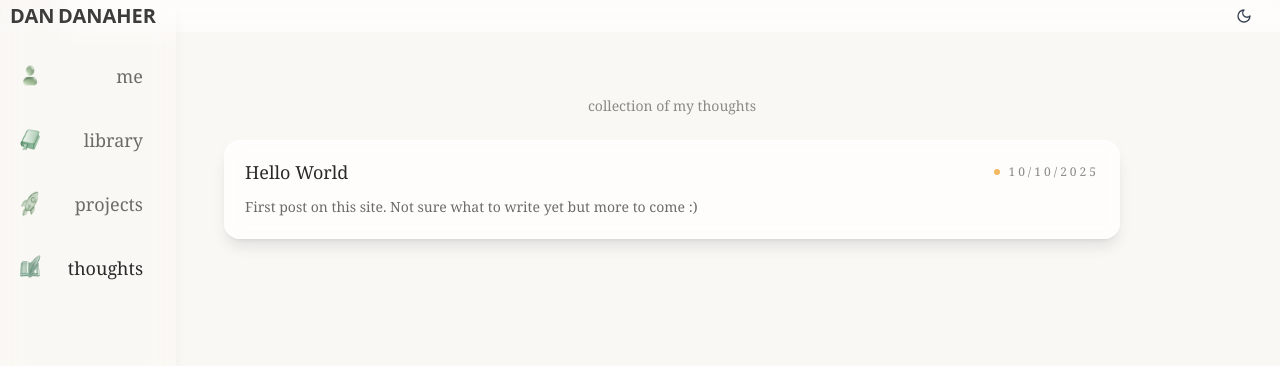
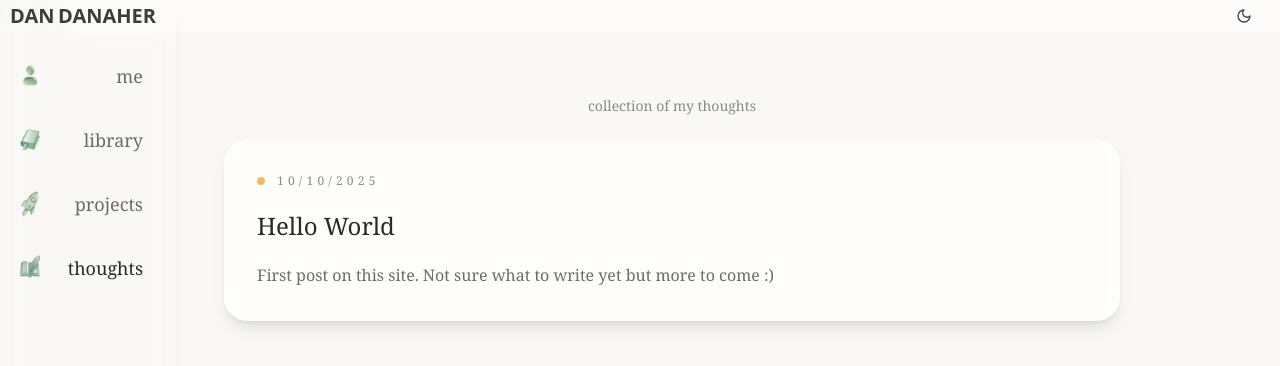
Before and after one commit to dandanaher/portfolio, a React (Vite) app: page /thoughts in a window 1280 px wide. Shown: the top 366 px of the page. Built offline with nearby package versions, Linux system fonts and the light colour scheme.

Commit message:
mobile update 4

```diff
--- a/src/components/cards/BlogCard.tsx
+++ b/src/components/cards/BlogCard.tsx
@@ -12,17 +12,39 @@ const BlogCard = ({
   meta = "Updated moments ago",
 }: BlogCardProps) => {
   const [isExpanded, setIsExpanded] = useState(false);
-  const [isOverflowing, setIsOverflowing] = useState(false);
+  const [isMobileOverflowing, setIsMobileOverflowing] = useState(false);
+  const [isDesktopOverflowing, setIsDesktopOverflowing] = useState(false);
+  const [isMobile, setIsMobile] = useState(false);
   const contentRef = useRef<HTMLDivElement>(null);
 
   useEffect(() => {
-    // Check if content exceeds one line
+    const checkMobile = () => {
+      setIsMobile(window.innerWidth < 768);
+    };
+
+    checkMobile();
+    window.addEventListener('resize', checkMobile);
+
+    return () => window.removeEventListener('resize', checkMobile);
+  }, []);
+
+  useEffect(() => {
+    // Separate overflow logic for mobile and desktop
     if (contentRef.current) {
-      const lineHeight = 24; // approximate line height
-      const isContentOverflowing = contentRef.current.scrollHeight > lineHeight * 1.5;
-      setIsOverflowing(isContentOverflowing);
+      if (isMobile) {
+        // Mobile: Check if content exceeds one line
+        const lineHeight = 24;
+        const isOverflowing = contentRef.current.scrollHeight > lineHeight * 1.5;
+        setIsMobileOverflowing(isOverflowing);
+      } else {
+        // Desktop: Check if content exceeds max-h-32 (128px)
+        const isOverflowing = contentRef.current.scrollHeight > 128;
+        setIsDesktopOverflowing(isOverflowing);
       }
-  }, [text]);
+    }
+  }, [text, isMobile]);
+
+  const isOverflowing = isMobile ? isMobileOverflowing : isDesktopOverflowing;
 
   const handleCardClick = () => {
     if (isOverflowing) {
@@ -32,15 +54,19 @@ const BlogCard = ({
 
   return (
     <article
-      className="group relative overflow-hidden rounded-2xl border border-white/40 bg-white/75 p-5 shadow-lg shadow-slate-900/10 backdrop-blur transition-all duration-300 hover:shadow-xl cursor-pointer dark:border-dark-bg-elevated/40 dark:bg-dark-bg-elevated/90"
+      className={`group relative overflow-hidden border border-white/40 bg-white/75 shadow-lg shadow-slate-900/10 backdrop-blur transition-all duration-300 hover:shadow-xl dark:border-dark-bg-elevated/40 dark:bg-dark-bg-elevated/90 ${
+        isMobile ? 'rounded-2xl p-5' : 'rounded-3xl p-8'
+      } ${isOverflowing ? 'cursor-pointer' : ''}`}
       onClick={handleCardClick}
     >
       <div
         className="pointer-events-none absolute inset-0 bg-gradient-to-br from-accent-green/30 via-transparent to-white/80 opacity-0 transition-opacity duration-300 group-hover:opacity-100 dark:to-dark-bg-elevated/80"
         aria-hidden
       />
-      <div className="relative flex flex-col gap-3 text-light-text-dark dark:text-dark-text">
-        {/* Title and date inline */}
+      <div className={`relative flex flex-col text-light-text-dark dark:text-dark-text ${isMobile ? 'gap-3' : 'gap-5'}`}>
+        {isMobile ? (
+          <>
+            {/* Mobile layout: Title and date inline */}
             <div className="flex items-center justify-between gap-4">
               <h3 className="text-lg font-serif leading-tight flex-1">{title}</h3>
               <div className="flex items-center gap-2 text-xs uppercase tracking-[0.25em] text-light-text-subtle dark:text-dark-text-subtle flex-shrink-0">
@@ -49,7 +75,7 @@ const BlogCard = ({
               </div>
             </div>
 
-        {/* Preview text - one line by default */}
+            {/* Preview text - one line by default on mobile */}
             <div
               ref={contentRef}
               className={`overflow-hidden transition-all duration-500 ${
@@ -62,10 +88,31 @@ const BlogCard = ({
                 {text}
               </p>
             </div>
+          </>
+        ) : (
+          <>
+            {/* Desktop layout: Date above, title, then content */}
+            <div className="flex items-center gap-3 text-xs uppercase tracking-[0.35em] text-light-text-subtle dark:text-dark-text-subtle">
+              <span className="h-2 w-2 rounded-full bg-accent-yellow" aria-hidden />
+              <span>{meta}</span>
+            </div>
+            <h3 className="text-2xl font-serif leading-snug">{title}</h3>
+            <div
+              ref={contentRef}
+              className={`overflow-hidden transition-all duration-500 ${
+                isExpanded ? "max-h-[5000px]" : "max-h-32"
+              }`}
+            >
+              <p className="text-base leading-relaxed text-light-text-muted whitespace-pre-wrap dark:text-dark-text-muted">
+                {text}
+              </p>
+            </div>
+          </>
+        )}
 
         {/* Expand/collapse hint */}
         {isOverflowing && (
-          <div className="text-xs text-light-text-subtle transition-colors dark:text-dark-text-subtle">
+          <div className={`text-light-text-subtle transition-colors dark:text-dark-text-subtle ${isMobile ? 'text-xs' : 'text-sm'}`}>
             <span>{isExpanded ? "click to collapse" : "click to expand"}</span>
           </div>
         )}
--- a/src/components/layout/Header.tsx
+++ b/src/components/layout/Header.tsx
@@ -6,8 +6,6 @@ const Header = () => {
   const { theme, toggleTheme } = useTheme();
 
   return (
-    <>
-      {/* Desktop header bar */}
     <header className="sticky top-0 z-40 h-8 w-full border-b border-gray-100/20 bg-white/60 font-sans backdrop-blur-lg dark:border-gray-800/20 dark:bg-dark-bg/60 hidden md:block">
       <div className="flex h-full items-center">
         <div className="w-2/5 min-w-[280px] px-6" aria-hidden />
@@ -25,20 +23,6 @@ const Header = () => {
         </button>
       </div>
     </header>
-
-      {/* Mobile: Floating theme toggle button */}
-      <button
-        onClick={toggleTheme}
-        className="md:hidden fixed top-4 right-4 z-50 flex h-10 w-10 items-center justify-center rounded-full bg-white/80 backdrop-blur-md shadow-lg transition-colors hover:bg-white dark:bg-dark-bg/80 dark:hover:bg-dark-bg border border-light-border/20 dark:border-dark-border/20"
-        aria-label="Toggle dark mode"
-      >
-        {theme === "light" ? (
-          <Moon className="h-5 w-5 text-gray-700 dark:text-dark-text" />
-        ) : (
-          <Sun className="h-5 w-5 text-dark-text" />
-        )}
-      </button>
-    </>
   );
 };
 
--- /dev/null
+++ b/src/components/layout/MobileNav.tsx
@@ -0,0 +1,44 @@
+import { useNavigate } from "react-router-dom";
+import { Moon, Sun, ArrowLeft } from "lucide-react";
+import { useTheme } from "@/hooks/use-theme";
+
+type MobileNavProps = {
+  showBackButton?: boolean;
+};
+
+const MobileNav = ({ showBackButton = false }: MobileNavProps) => {
+  const navigate = useNavigate();
+  const { theme, toggleTheme } = useTheme();
+
+  return (
+    <div className="md:hidden fixed top-0 left-0 right-0 z-50 flex items-center justify-between p-4 pointer-events-none">
+      {/* Left side - Back button */}
+      {showBackButton ? (
+        <button
+          onClick={() => navigate('/me')}
+          className="pointer-events-auto flex h-10 w-10 items-center justify-center rounded-full bg-white/80 backdrop-blur-md shadow-lg transition-colors hover:bg-white dark:bg-dark-bg/80 dark:hover:bg-dark-bg border border-light-border/20 dark:border-dark-border/20"
+          aria-label="Back to home"
+        >
+          <ArrowLeft className="h-5 w-5 text-gray-700 dark:text-dark-text" />
+        </button>
+      ) : (
+        <div className="h-10 w-10" /> // Spacer
+      )}
+
+      {/* Right side - Theme toggle */}
+      <button
+        onClick={toggleTheme}
+        className="pointer-events-auto flex h-10 w-10 items-center justify-center rounded-full bg-white/80 backdrop-blur-md shadow-lg transition-colors hover:bg-white dark:bg-dark-bg/80 dark:hover:bg-dark-bg border border-light-border/20 dark:border-dark-border/20"
+        aria-label="Toggle dark mode"
+      >
+        {theme === "light" ? (
+          <Moon className="h-5 w-5 text-gray-700 dark:text-dark-text" />
+        ) : (
+          <Sun className="h-5 w-5 text-dark-text" />
+        )}
+      </button>
+    </div>
+  );
+};
+
+export default MobileNav;
--- a/src/pages/Me.tsx
+++ b/src/pages/Me.tsx
@@ -1,6 +1,7 @@
 import { NavLink } from "react-router-dom";
 import Rocket from "@/components/shared/Rocket";
 import PhysicsProfileIcon from "@/components/shared/PhysicsProfileIcon";
+import MobileNav from "@/components/layout/MobileNav";
 import { Github, Mail } from "lucide-react";
 import { cn } from "@/lib/utils";
 
@@ -25,6 +26,7 @@ const navItems: NavItem[] = [
 const Me = () => {
   return (
     <div className="relative flex min-h-screen items-center justify-center p-6 pt-20 pb-24 md:p-12 md:pb-32 md:pl-60">
+      <MobileNav showBackButton={false} />
       <Rocket />
       <div className="grid w-full max-w-5xl grid-cols-1 gap-8 md:grid-cols-2 md:gap-12">
         {/* Left side - Intro */}
--- a/src/pages/Projects.tsx
+++ b/src/pages/Projects.tsx
@@ -1,7 +1,6 @@
 
 import { useEffect, useMemo, useState, useRef } from "react";
-import { useNavigate } from "react-router-dom";
-import { ArrowLeft } from "lucide-react";
+import MobileNav from "@/components/layout/MobileNav";
 
 import ProjectCard from "@/components/cards/ProjectCard";
 import type { ProjectEntry } from "@/data/samples";
@@ -9,7 +8,6 @@ import { projectEntries } from "@/data/samples";
 import { THEME_COMBINATIONS } from "@/constants/theme";
 
 const Projects = () => {
-  const navigate = useNavigate();
   const [selectedProject, setSelectedProject] = useState<ProjectEntry | null>(
     projectEntries[0] ?? null
   );
@@ -238,15 +236,9 @@ const Projects = () => {
 
       {/* Mobile: Single column layout with expandable cards */}
       <div className="md:hidden flex flex-col h-full overflow-y-auto">
+        <MobileNav showBackButton={true} />
         {/* Header */}
         <div className={`border-b border-light-border/10 px-6 py-10 dark:border-dark-border/50`}>
-          <button
-            onClick={() => navigate('/me')}
-            className="flex items-center gap-2 text-sm text-light-text-muted hover:text-light-text dark:text-dark-text-muted dark:hover:text-dark-text transition-colors mb-4"
-          >
-            <ArrowLeft className="h-4 w-4" />
-            <span>Back to home</span>
-          </button>
           <h1 className={`mb-1 font-serif text-4xl tracking-tight ${THEME_COMBINATIONS.textDark}`}>
             Projects
           </h1>
--- a/src/pages/Thoughts.tsx
+++ b/src/pages/Thoughts.tsx
@@ -1,5 +1,4 @@
-import { useNavigate } from "react-router-dom";
-import { ArrowLeft } from "lucide-react";
+import MobileNav from "@/components/layout/MobileNav";
 
 import BlogCard from "@/components/cards/BlogCard";
 import ScrollColumn from "@/components/shared/ScrollColumn";
@@ -7,21 +6,12 @@ import { blogEntries } from "@/data/samples";
 import { THEME_COMBINATIONS } from "@/constants/theme";
 
 const Thoughts = () => {
-  const navigate = useNavigate();
-
   return (
     <div className={`flex flex-1 flex-col overflow-hidden ${THEME_COMBINATIONS.background}`}>
+      <MobileNav showBackButton={true} />
       <div className="flex flex-1 overflow-hidden px-6 pb-10 pt-10">
         <ScrollColumn className="flex-1">
           <div className="mx-auto flex w-full max-w-4xl flex-col gap-6">
-            {/* Mobile back button */}
-            <button
-              onClick={() => navigate('/me')}
-              className="flex items-center gap-2 text-sm text-light-text-muted hover:text-light-text dark:text-dark-text-muted dark:hover:text-dark-text transition-colors md:hidden"
-            >
-              <ArrowLeft className="h-4 w-4" />
-              <span>Back to home</span>
-            </button>
             <h1 className={`text-center text-sm font-serif ${THEME_COMBINATIONS.textSubtle}`}>
               collection of my thoughts
             </h1>
```
Also changed, not shown: src/pages/Library.tsx (+4 -13 lines). Lines whose indentation alone changed are shown as unchanged.
